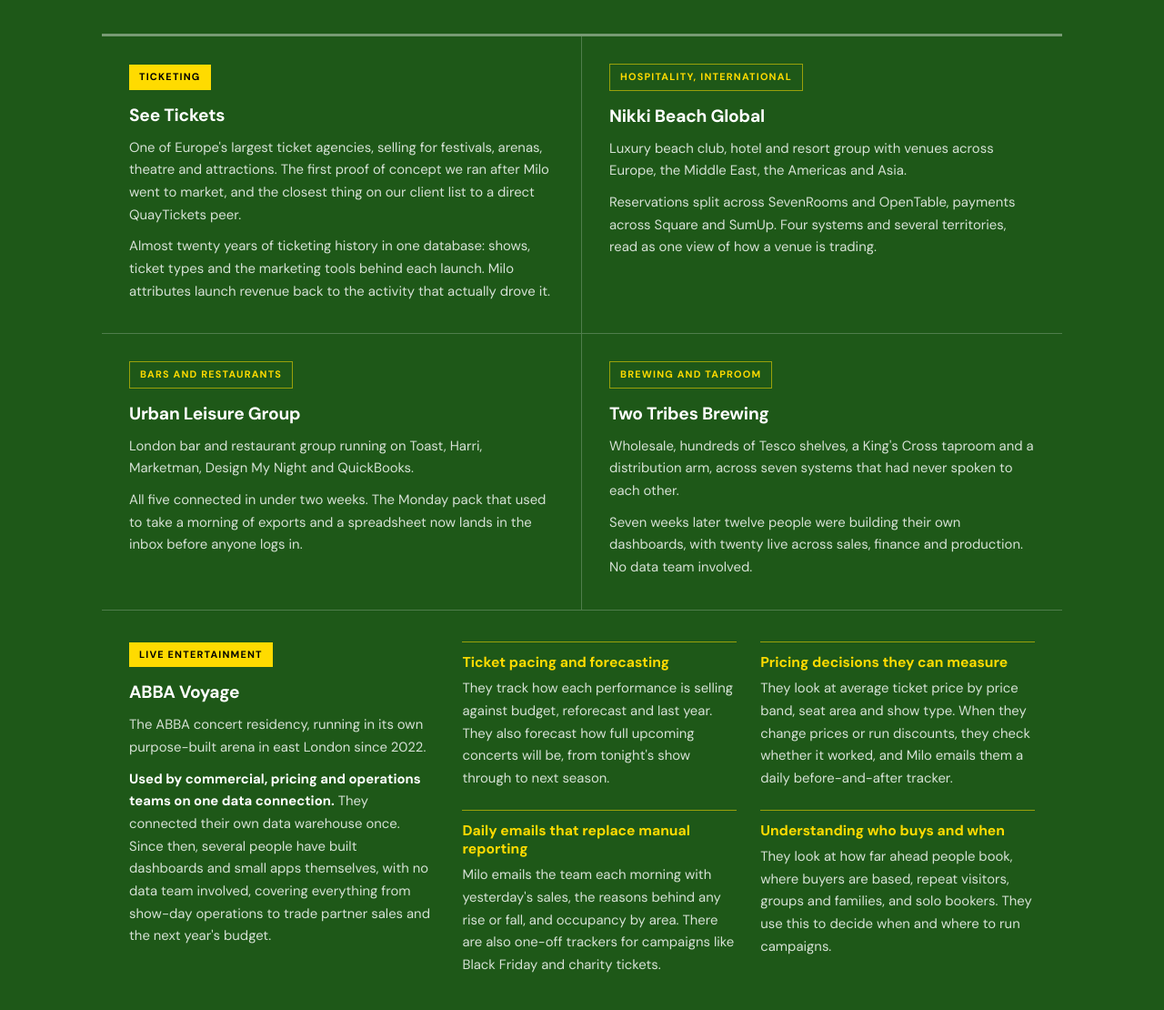
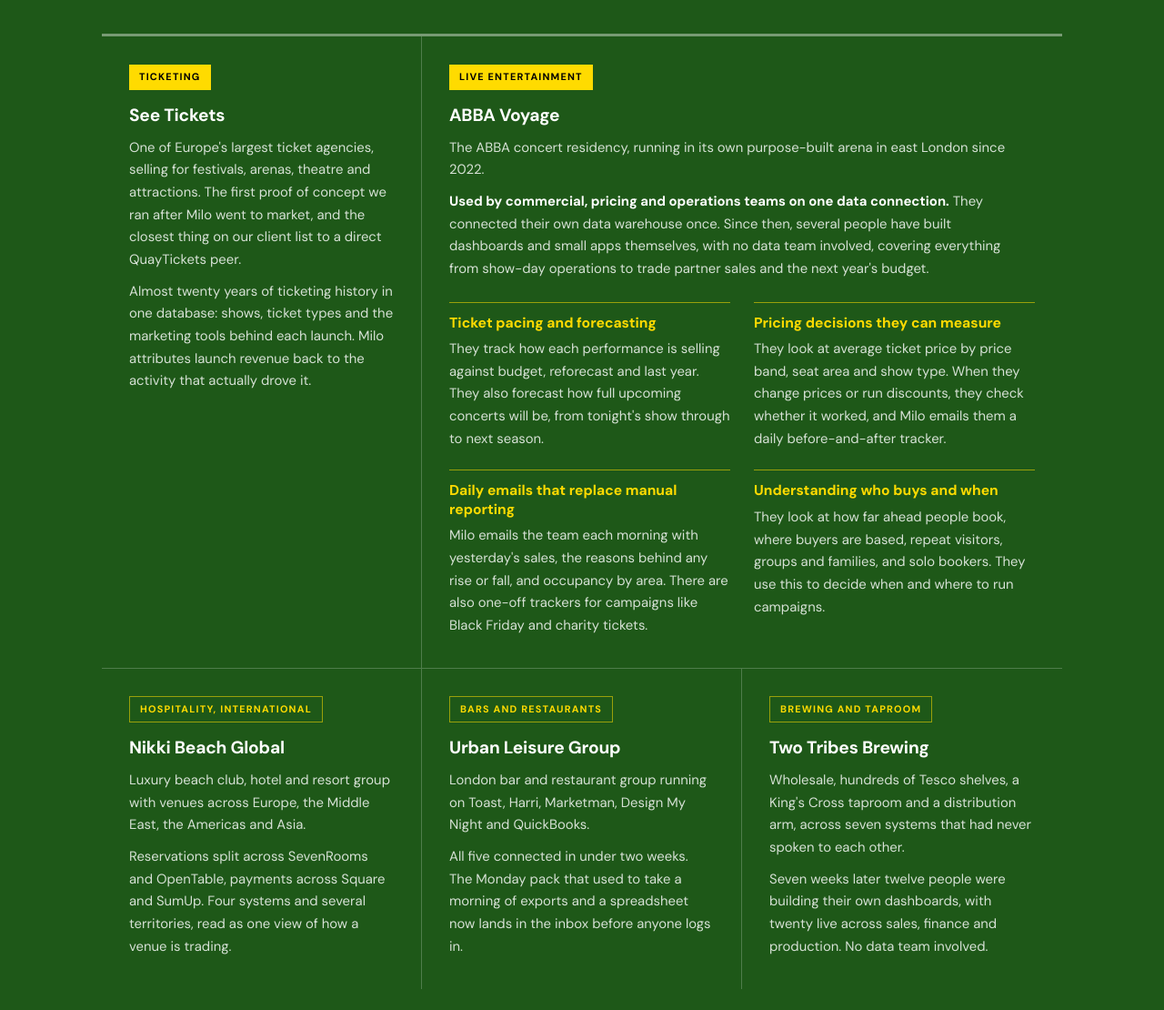
Before and after one commit to liamrabone93/milo-quaytickets-proposal, a plain HTML site: page index.html in a window 1280 px wide. Shown: the part 10227-11337 px from the top of the page at 91% size. Drawn offline with Linux system fonts and the light colour scheme.

Commit message:
ABBA Voyage next to See Tickets, hospitality cards below
Co-Authored-By: Claude Opus 5.5 <noreply@anthropic.com>

```diff
--- a/index.html
+++ b/index.html
@@ -286,13 +286,12 @@ h1 em{font-style:normal;color:var(--yellow)}
 @media(max-width:700px){.vs{grid-template-columns:1fr}.vs-col:first-child{border-right:0;border-bottom:3px solid var(--ink)}}
 
 /* ── Proof ──────────────────────────────────────────────── */
-.proof{display:grid;grid-template-columns:1fr 1fr;border-top:3px solid rgba(255,255,255,.4)}
+.proof{display:grid;grid-template-columns:repeat(3,minmax(0,1fr));border-top:3px solid rgba(255,255,255,.4)}
 .pr{padding:30px 30px 34px;border-right:1px solid rgba(255,255,255,.22);border-bottom:1px solid rgba(255,255,255,.22)}
-.pr:nth-child(2n){border-right:0}
-.pr:last-child{border-bottom:0}
-.pr:nth-last-child(2):nth-child(odd){border-bottom:0}
-.pr:last-child:nth-child(odd){grid-column:1/-1;border-right:0}
-.pr-wide{display:grid;grid-template-columns:minmax(0,.85fr) minmax(0,1.6fr);gap:32px;padding-top:34px}
+.pr:nth-child(2),.pr:last-child{border-right:0}
+.pr:nth-child(n+3){border-bottom:0}
+.pr-wide{grid-column:span 2}
+.pw-intro{max-width:620px;margin-bottom:24px}
 .pw-intro p b{color:#fff}
 .pw-pts{display:grid;grid-template-columns:1fr 1fr;gap:22px 26px}
 .pw-pt{border-top:1.5px solid rgba(255,219,0,.55);padding-top:12px}
@@ -303,7 +302,8 @@ h1 em{font-style:normal;color:var(--yellow)}
 .pr h4{font-size:1.2rem;margin-bottom:10px}
 .pr p{font-size:.93rem}
 .pr p+p{margin-top:10px}
-@media(max-width:700px){.proof{grid-template-columns:1fr}.pr{border-right:0;border-bottom:1px solid rgba(255,255,255,.22)}.pr:nth-last-child(2):nth-child(odd){border-bottom:1px solid rgba(255,255,255,.22)}.pr:last-child{border-bottom:0}.pr-wide,.pw-pts{grid-template-columns:1fr}.pr-wide{gap:22px}}
+@media(max-width:900px){.proof{grid-template-columns:1fr}.pr-wide{grid-column:auto}.pr:nth-child(n){border-right:0;border-bottom:1px solid rgba(255,255,255,.22)}.pr:last-child{border-bottom:0}}
+@media(max-width:640px){.pw-pts{grid-template-columns:1fr}}
 
 /* ── Tixly APIs ─────────────────────────────────────────── */
 .api{display:grid;grid-template-columns:repeat(3,1fr);border-top:3px solid var(--ink);border-left:1px solid var(--line);margin-bottom:46px}
@@ -743,6 +743,20 @@ footer{background:var(--ink);color:#fff;padding:52px 0 44px;border-top:3px solid
         <p>One of Europe's largest ticket agencies, selling for festivals, arenas, theatre and attractions. The first proof of concept we ran after Milo went to market, and the closest thing on our client list to a direct QuayTickets peer.</p>
         <p>Almost twenty years of ticketing history in one database: shows, ticket types and the marketing tools behind each launch. Milo attributes launch revenue back to the activity that actually drove it.</p>
       </div>
+      <div class="pr pr-wide">
+        <div class="pw-intro">
+          <span class="pr-tag">Live entertainment</span>
+          <h4>ABBA Voyage</h4>
+          <p>The ABBA concert residency, running in its own purpose-built arena in east London since 2022.</p>
+          <p><b>Used by commercial, pricing and operations teams on one data connection.</b> They connected their own data warehouse once. Since then, several people have built dashboards and small apps themselves, with no data team involved, covering everything from show-day operations to trade partner sales and the next year's budget.</p>
+        </div>
+        <div class="pw-pts">
+          <div class="pw-pt"><h5>Ticket pacing and forecasting</h5><p>They track how each performance is selling against budget, reforecast and last year. They also forecast how full upcoming concerts will be, from tonight's show through to next season.</p></div>
+          <div class="pw-pt"><h5>Pricing decisions they can measure</h5><p>They look at average ticket price by price band, seat area and show type. When they change prices or run discounts, they check whether it worked, and Milo emails them a daily before-and-after tracker.</p></div>
+          <div class="pw-pt"><h5>Daily emails that replace manual reporting</h5><p>Milo emails the team each morning with yesterday's sales, the reasons behind any rise or fall, and occupancy by area. There are also one-off trackers for campaigns like Black Friday and charity tickets.</p></div>
+          <div class="pw-pt"><h5>Understanding who buys and when</h5><p>They look at how far ahead people book, where buyers are based, repeat visitors, groups and families, and solo bookers. They use this to decide when and where to run campaigns.</p></div>
+        </div>
+      </div>
       <div class="pr">
         <span class="pr-tag ghost">Hospitality, international</span>
         <h4>Nikki Beach Global</h4>
@@ -760,20 +774,6 @@ footer{background:var(--ink);color:#fff;padding:52px 0 44px;border-top:3px solid
         <h4>Two Tribes Brewing</h4>
         <p>Wholesale, hundreds of Tesco shelves, a King's Cross taproom and a distribution arm, across seven systems that had never spoken to each other.</p>
         <p>Seven weeks later twelve people were building their own dashboards, with twenty live across sales, finance and production. No data team involved.</p>
-      </div>
-      <div class="pr pr-wide">
-        <div class="pw-intro">
-          <span class="pr-tag">Live entertainment</span>
-          <h4>ABBA Voyage</h4>
-          <p>The ABBA concert residency, running in its own purpose-built arena in east London since 2022.</p>
-          <p><b>Used by commercial, pricing and operations teams on one data connection.</b> They connected their own data warehouse once. Since then, several people have built dashboards and small apps themselves, with no data team involved, covering everything from show-day operations to trade partner sales and the next year's budget.</p>
-        </div>
-        <div class="pw-pts">
-          <div class="pw-pt"><h5>Ticket pacing and forecasting</h5><p>They track how each performance is selling against budget, reforecast and last year. They also forecast how full upcoming concerts will be, from tonight's show through to next season.</p></div>
-          <div class="pw-pt"><h5>Pricing decisions they can measure</h5><p>They look at average ticket price by price band, seat area and show type. When they change prices or run discounts, they check whether it worked, and Milo emails them a daily before-and-after tracker.</p></div>
-          <div class="pw-pt"><h5>Daily emails that replace manual reporting</h5><p>Milo emails the team each morning with yesterday's sales, the reasons behind any rise or fall, and occupancy by area. There are also one-off trackers for campaigns like Black Friday and charity tickets.</p></div>
-          <div class="pw-pt"><h5>Understanding who buys and when</h5><p>They look at how far ahead people book, where buyers are based, repeat visitors, groups and families, and solo bookers. They use this to decide when and where to run campaigns.</p></div>
-        </div>
       </div>
     </div>
     </div>
```
